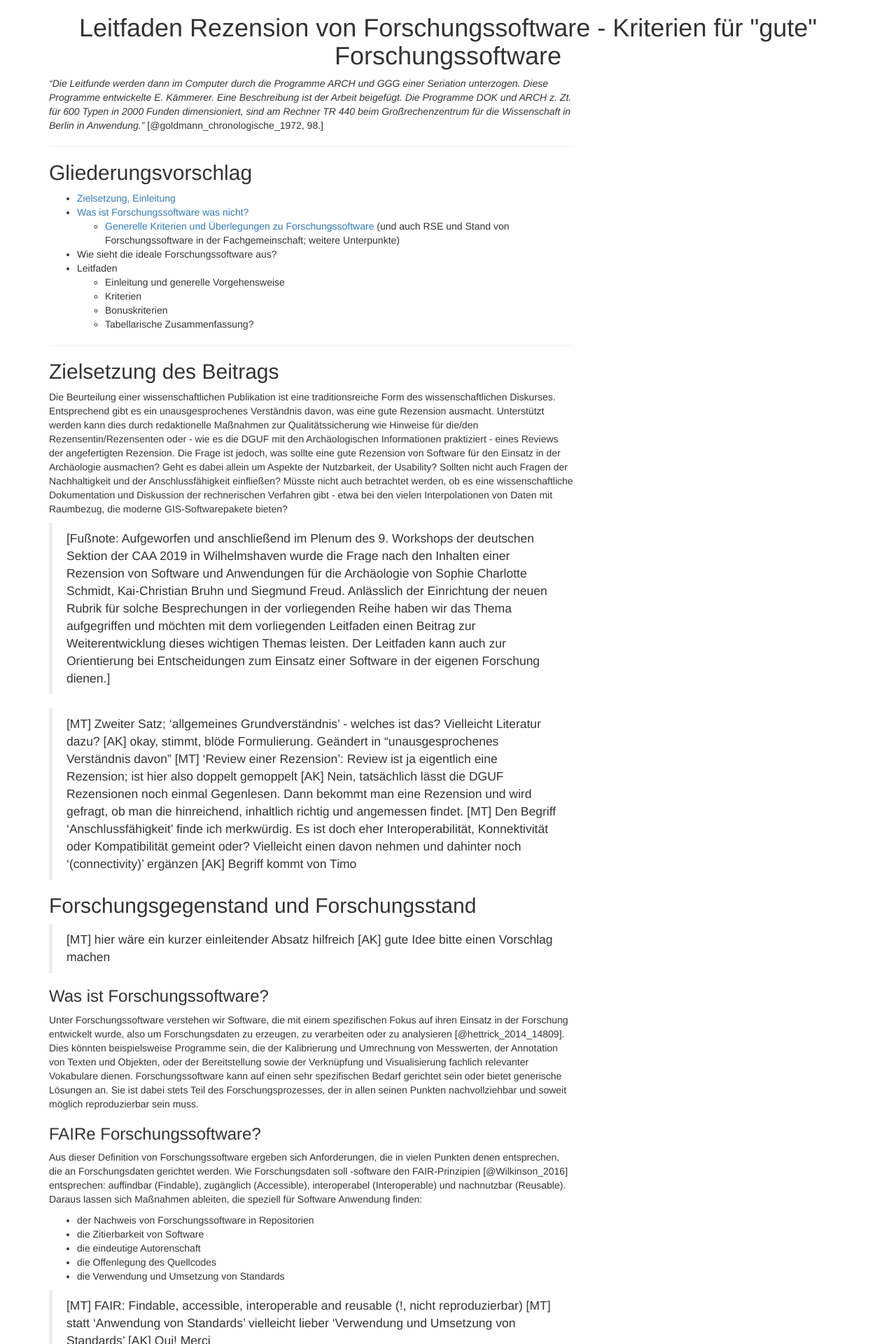
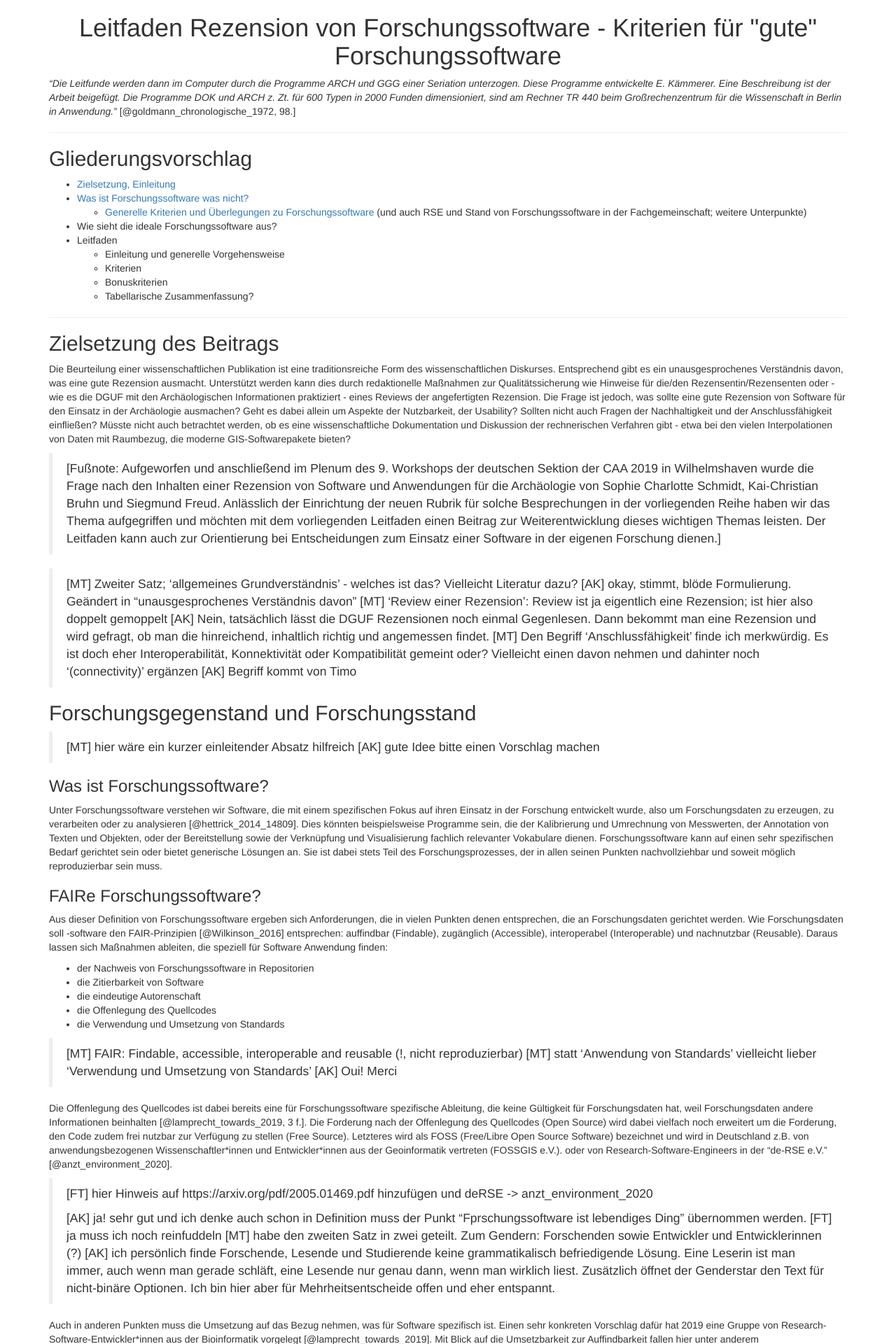
Before and after one commit to Research-Squirrel-Engineers/Impuls_SoftwareRezensionen_DGUF, a Jekyll site: the page built from Draft.md, in a window 1280 px wide. Shown: the top 1920 px of the page at 70% size. Built offline with Jekyll 4.4.1, drawn with Linux system fonts in a browser that asks for light colours; nearby versions of some CDN libraries.

Commit message:
Update draft.html

```diff
--- a/_layouts/draft.html
+++ b/_layouts/draft.html
@@ -10,7 +10,7 @@
 	<header><h1 align="center">{{page.title}}</h1></header>
   <div class="container">
     <div class="row">
-      <main class="col-md-8" role="main">
+      <main class="col-md-12" role="main">
         <section>
           {{content}}
 <div class="bibtex_structure">
```
